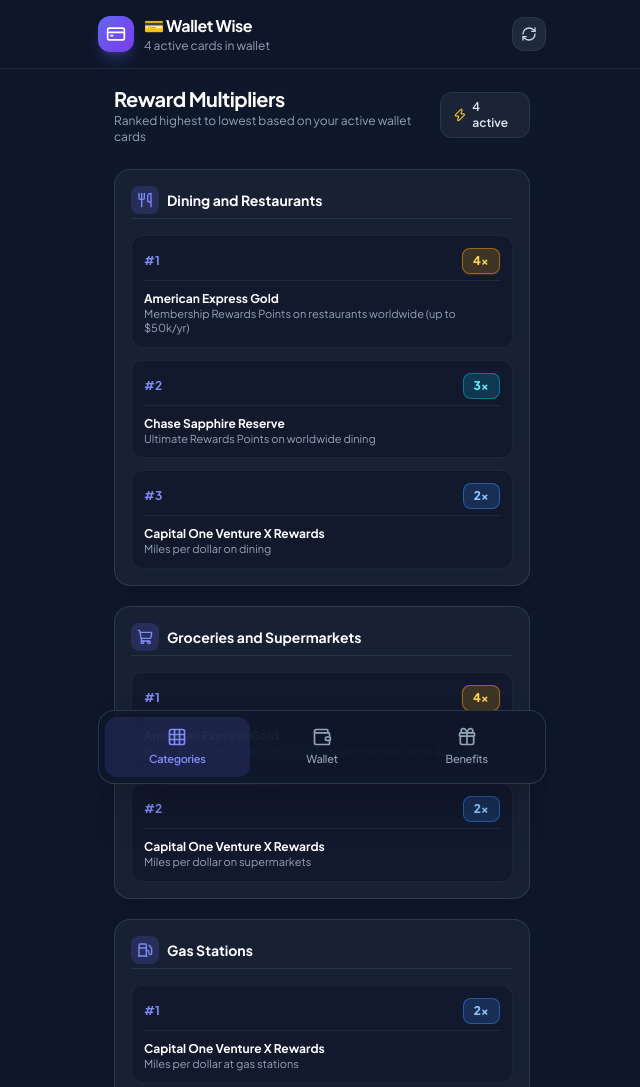
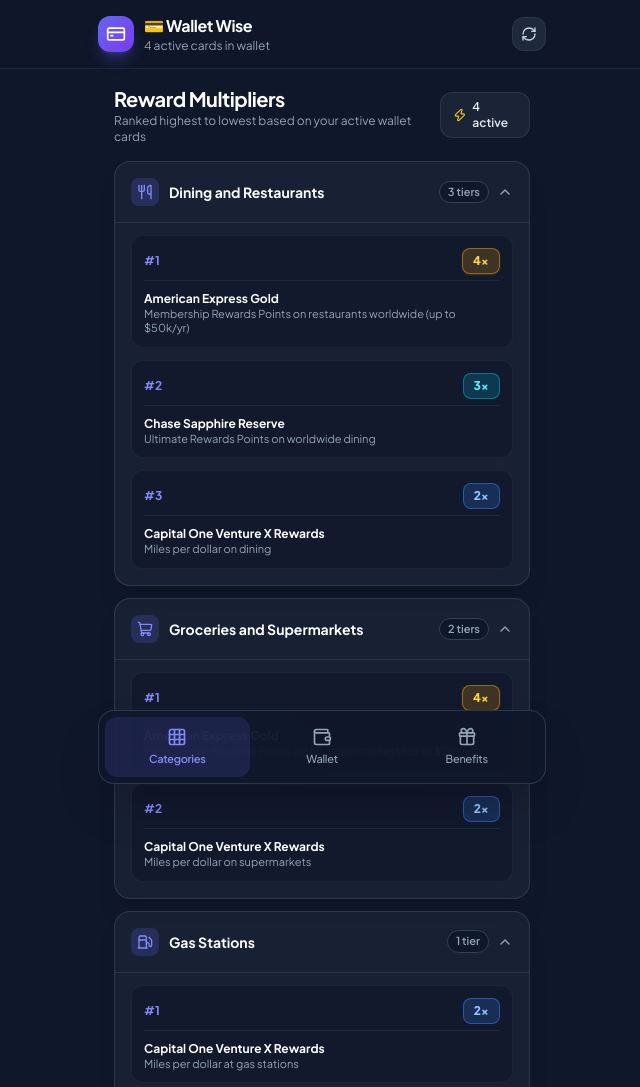
Before and after one commit to charlesclai/walletwise, a plain HTML site: page index.html in a window 1280 px wide. Shown: the top 1087 px of the page, without its empty margins (318-958 px from the left). Drawn offline with nearby package versions, Linux system fonts and the light colour scheme.

Commit message:
Add files via upload

```diff
--- a/index.html
+++ b/index.html
@@ -52,7 +52,7 @@
 
     <main class="w-full max-w-md mx-auto p-4 flex-1">
 
-        <section id="view-categories" class="space-y-6 animate-float">
+        <section id="view-categories" class="space-y-4 animate-float">
             <div class="flex items-center justify-between">
                 <div>
                     <h2 class="text-xl font-bold text-white tracking-tight">Reward Multipliers</h2>
@@ -64,7 +64,7 @@
                 </div>
             </div>
 
-            <div id="categories-container" class="space-y-5">
+            <div id="categories-container" class="space-y-3">
                 </div>
         </section>
 
@@ -445,6 +445,7 @@
         let checkedBenefits = {};
         let currentBenefitFilter = 'all';
         let currentActiveView = 'categories';
+        let openAccordions = { dining: true, groceries: true, gas: true, flights: true, hotels: true, misc: true };
 
         // Initialization
         window.addEventListener('DOMContentLoaded', () => {
@@ -492,7 +493,6 @@
             const dropdown = document.getElementById('card-select-dropdown');
             dropdown.innerHTML = '<option value="" disabled selected>Select a credit card...</option>';
 
-            // Sort database cards alphabetically in the dropdown
             const sortedDb = [...creditCardDatabase].sort((a, b) => a.name.localeCompare(b.name));
 
             sortedDb.forEach(card => {
@@ -526,14 +526,12 @@
             renderAll();
         }
 
-        // Multiplier Numeric Parser for Sorting descending
         function parseMultiplierVal(rateStr) {
             if (!rateStr) return 0;
             const match = rateStr.match(/(\d+(\.\d+)?)/);
             return match ? parseFloat(match[1]) : 0;
         }
 
-        // Distinct Badge Color mapping ensuring every multiplier tier has a completely unique color tone
         function getMultiplierBadgeStyle(val) {
             if (val >= 10) return 'bg-fuchsia-500/20 border-fuchsia-500/50 text-fuchsia-300 shadow-sm shadow-fuchsia-500/20';
             if (val >= 6) return 'bg-purple-500/20 border-purple-500/50 text-purple-300';
@@ -543,6 +541,11 @@
             if (val >= 2) return 'bg-blue-500/20 border-blue-500/50 text-blue-300';
             if (val > 1) return 'bg-indigo-500/20 border-indigo-500/50 text-indigo-300';
             return 'bg-slate-700/60 border-slate-600/60 text-slate-400';
+        }
+
+        function toggleAccordion(key) {
+            openAccordions[key] = !openAccordions[key];
+            renderCategoriesView();
         }
 
         // Render All Views
@@ -577,7 +580,6 @@
                 return;
             }
 
-            // Sort wallet cards alphabetically by card name
             const sortedWalletCardObjects = userWallet.map(cardId => creditCardDatabase.find(c => c.id === cardId)).filter(Boolean);
             sortedWalletCardObjects.sort((a, b) => a.name.localeCompare(b.name));
 
@@ -601,7 +603,7 @@
             }).join('');
         }
 
-        // Render Categories View (Grouped by Multiplier Rate, Sorted Highest to Lowest, filtered out 1x, numbered rank tags)
+        // Render Categories View with Collapsible Accordions
         function renderCategoriesView() {
             const container = document.getElementById('categories-container');
             if (userWallet.length === 0) {
@@ -621,7 +623,6 @@
                     if (card && card.multipliers[cat.key]) {
                         const m = card.multipliers[cat.key];
                         const numVal = parseMultiplierVal(m.rate);
-                        // Exclude 1x multipliers
                         if (numVal > 1) {
                             multipliersList.push({
                                 cardName: card.name,
@@ -636,7 +637,6 @@
 
                 if (multipliersList.length === 0) return '';
 
-                // Group multipliers by rate
                 let rateGroups = {};
                 multipliersList.forEach(item => {
                     if (!rateGroups[item.rate]) {
@@ -649,18 +649,26 @@
                     rateGroups[item.rate].cards.push(item);
                 });
 
-                // Sort rate groups descending by numericVal
                 let sortedRateGroups = Object.values(rateGroups).sort((a, b) => b.numericVal - a.numericVal);
+                const isOpen = openAccordions[cat.key] !== false;
 
                 return `
-                    <div class="bg-slate-800/60 backdrop-blur-xl border border-slate-700/80 rounded-2xl p-4 shadow-xl space-y-3">
-                        <div class="flex items-center space-x-2 pb-1 border-b border-slate-700/60">
+                    <div class="bg-slate-800/60 backdrop-blur-xl border border-slate-700/80 rounded-2xl shadow-xl overflow-hidden transition">
+                        <button onclick="toggleAccordion('${cat.key}')" class="w-full p-4 flex items-center justify-between text-left hover:bg-slate-800/80 transition cursor-pointer">
+                            <div class="flex items-center space-x-2.5">
                                 <div class="p-1.5 rounded-lg bg-indigo-500/20 text-indigo-400">
                                     <i data-lucide="${cat.icon}" class="w-4 h-4"></i>
                                 </div>
                                 <h3 class="font-bold text-sm text-white">${cat.name}</h3>
                             </div>
-                        <div class="space-y-3 pt-1">
+                            <div class="flex items-center space-x-2">
+                                <span class="text-[11px] px-2 py-0.5 rounded-full bg-slate-900 text-slate-400 font-semibold border border-slate-700">${sortedRateGroups.length} tier${sortedRateGroups.length === 1 ? '' : 's'}</span>
+                                <i data-lucide="chevron-${isOpen ? 'up' : 'down'}" class="w-4 h-4 text-slate-400"></i>
+                            </div>
+                        </button>
+
+                        <div class="${isOpen ? 'block' : 'hidden'} p-4 pt-0 space-y-3 border-t border-slate-700/60">
+                            <div class="space-y-3 pt-3">
                                 ${sortedRateGroups.map((group, rankIndex) => {
                                     const badgeStyle = getMultiplierBadgeStyle(group.numericVal);
                                     const rankNum = rankIndex + 1;
@@ -685,8 +693,10 @@
                                 }).join('')}
                             </div>
                         </div>
+                    </div>
                 `;
             }).join('');
+            lucide.createIcons();
         }
 
         // Render Benefits View
@@ -732,28 +742,23 @@
                 }
             });
 
-            // Update stats
             const totalBenefitsCount = allBenefits.length;
             const claimedCount = allBenefits.filter(b => checkedBenefits[b.id]).length;
             document.getElementById('benefit-stats').textContent = `${claimedCount}/${totalBenefitsCount}`;
 
-            // Filter benefits based on active tab
             let filteredBenefits = allBenefits;
             if (currentBenefitFilter !== 'all') {
                 filteredBenefits = allBenefits.filter(b => b.freq === currentBenefitFilter);
             }
 
-            // Sorting logic: Monthly first, then others; and within each group, unchecked items appear before checked items
             filteredBenefits.sort((a, b) => {
                 const aChecked = !!checkedBenefits[a.id];
                 const bChecked = !!checkedBenefits[b.id];
 
-                // Checked items sink to bottom
                 if (aChecked !== bChecked) {
                     return aChecked ? 1 : -1;
                 }
 
-                // Monthly comes first among same check status
                 const aIsMonthly = a.freq === 'Monthly' ? 0 : 1;
                 const bIsMonthly = b.freq === 'Monthly' ? 0 : 1;
                 if (aIsMonthly !== bIsMonthly) {
```
Lines whose indentation alone changed are shown as unchanged.
